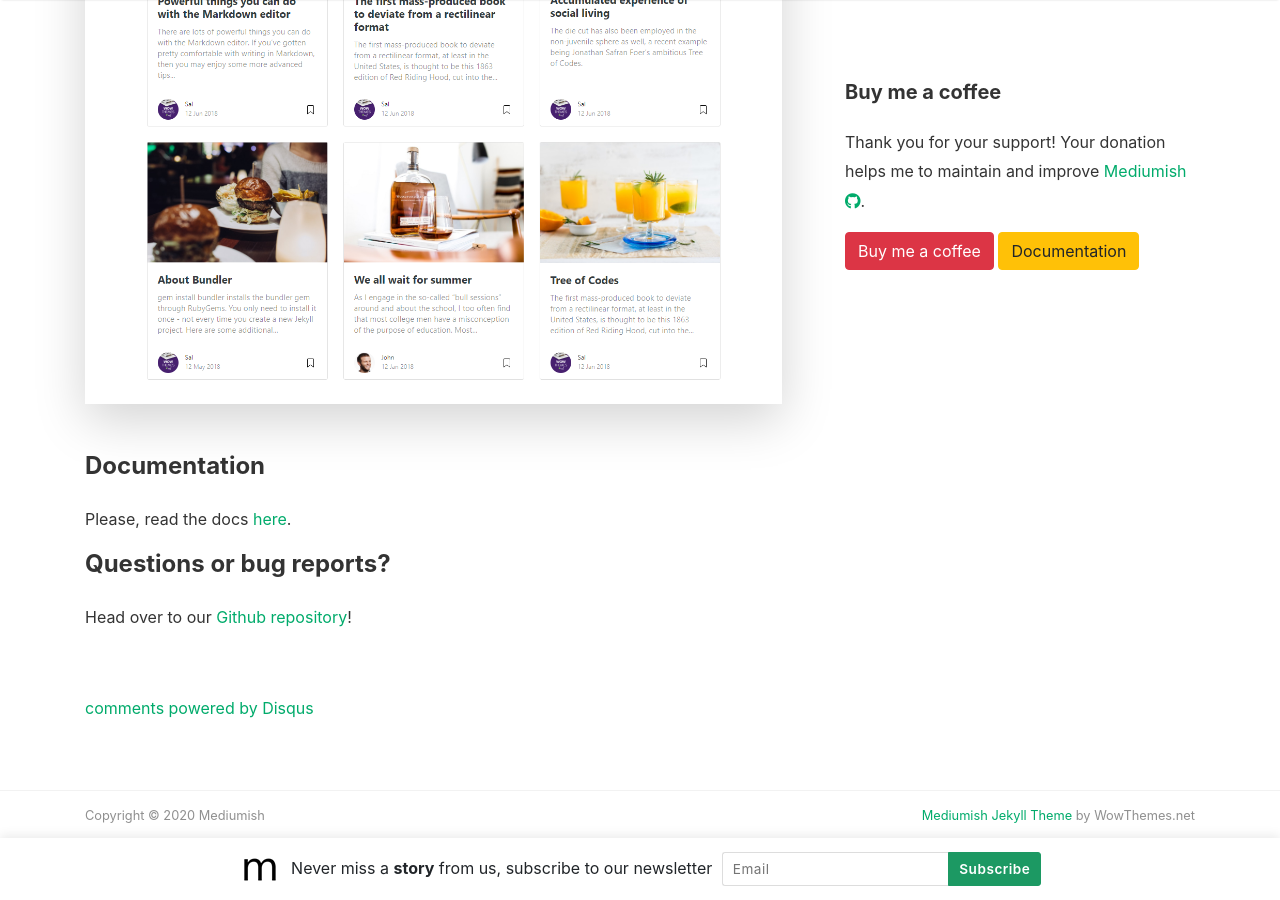
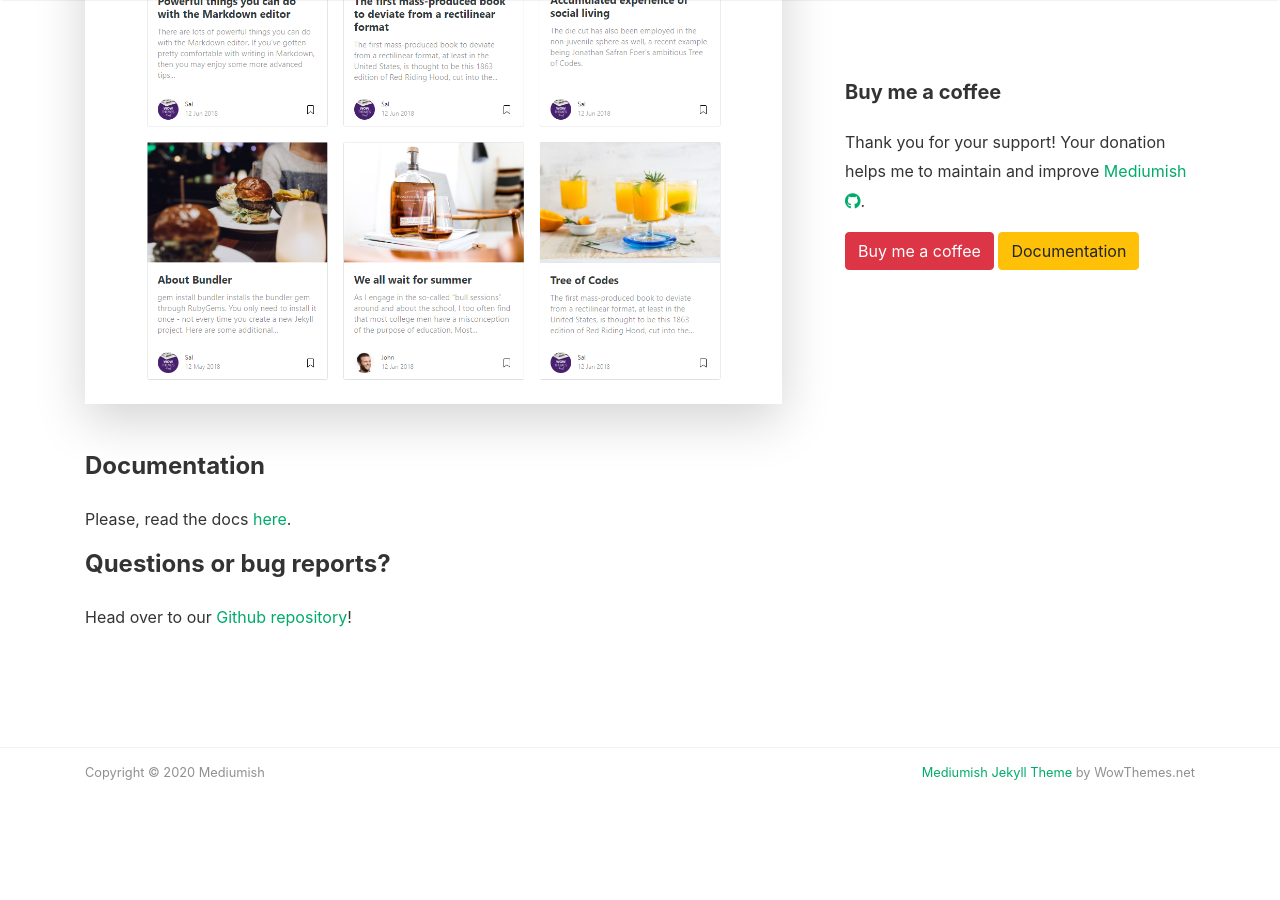
Before and after one commit to bodak/bodak.github.io, a Jekyll site: the page built from _pages/about.md, in a window 1280 px wide and 900 px high, scrolled down 895 px. Built offline with Jekyll 4.4.1, drawn with Linux system fonts in a browser that asks for light colours; nearby versions of some CDN libraries; comment, search, counter and statistics services are not loaded; after the commit the page ends 1752 px from its top, so only the background shows below that.

Commit message:
rm: adsense disqus & mailchimp

```diff
--- a/_config.yml
+++ b/_config.yml
@@ -61,12 +61,8 @@ kramdown:
     block:
       line_numbers: true
 
-# Adsense (change to "enabled" to activate, also your client id and ad slot. Create a new ad unit from your Adsense account to get the slot.)
-adsense: "disabled"
-adsense-data-ad-client: "ca-pub-3412143450191416"
-adsense-data-ad-slot: "1363087678"
 
 # Lazy Images ("enabled" or "disabled")
 lazyimages: "disabled"
 
-exclude: [changelog.md, LICENSE.txt, README.md, Gemfile, Gemfile.lock]
+exclude: [Gemfile, Gemfile.lock]
--- a/_includes/disqus.html
+++ /dev/null
@@ -1,14 +0,0 @@
-<section class="disqus">
-    <div id="disqus_thread"></div>
-    <script type="text/javascript">
-        var disqus_shortname = '{{site.disqus}}';
-        var disqus_developer = 0;
-        (function() {
-            var dsq = document.createElement('script'); dsq.type = 'text/javascript'; dsq.async = true;
-            dsq.src = window.location.protocol + '//' + disqus_shortname + '.disqus.com/embed.js';
-            (document.getElementsByTagName('head')[0] || document.getElementsByTagName('body')[0]).appendChild(dsq);
-        })();
-    </script>
-    <noscript>Please enable JavaScript to view the <a href="http://disqus.com/?ref_noscript">comments powered by Disqus.</a></noscript>
-    <a href="http://disqus.com" class="dsq-brlink">comments powered by <span class="logo-disqus">Disqus</span></a>
-</section>
--- a/_includes/share.html
+++ b/_includes/share.html
@@ -25,10 +25,5 @@
     {% if page.comments != false %}
     <div class="sep">
     </div>
-    <ul>
-        <li>
-        <a class="small smoothscroll" href="#disqus_thread"></a>
-        </li>
-    </ul>
     {% endif %}
 </div>
--- a/_layouts/default.html
+++ b/_layouts/default.html
@@ -19,18 +19,6 @@
 <script src="{{ site.baseurl }}/assets/js/jquery.min.js"></script>
 
 </head>
-
-{% if jekyll.environment == 'production' %}
-<!-- change your GA id in _config.yml -->
-<script>
-(function(i,s,o,g,r,a,m){i['GoogleAnalyticsObject']=r;i[r]=i[r]||function(){
-(i[r].q=i[r].q||[]).push(arguments)},i[r].l=1*new Date();a=s.createElement(o),
-m=s.getElementsByTagName(o)[0];a.async=1;a.src=g;m.parentNode.insertBefore(a,m)
-})(window,document,'script','//www.google-analytics.com/analytics.js','ga');
-ga('create', '{{site.google_analytics}}', 'auto');
-ga('send', 'pageview');
-</script>
-{% endif %}
 
 {% capture layout %}{% if page.layout %}layout-{{ page.layout }}{% endif %}{% endcapture %}
 <body class="{{layout}}">
@@ -123,21 +111,6 @@ ga('send', 'pageview');
     {{ content }}
 </div>
 
-{% if site.mailchimp-list %}
-<!-- Bottom Alert Bar
-================================================== -->
-<div class="alertbar">
-	<div class="container text-center">
-		<span><img src="{{ site.baseurl }}/{{ site.logo }}" alt="{{site.title}}"> &nbsp; Never miss a <b>story</b> from us, subscribe to our newsletter</span>
-        <form action="{{site.mailchimp-list}}" method="post" name="mc-embedded-subscribe-form" class="wj-contact-form validate" target="_blank" novalidate>
-            <div class="mc-field-group">
-            <input type="email" placeholder="Email" name="EMAIL" class="required email" id="mce-EMAIL" autocomplete="on" required>
-            <input type="submit" value="Subscribe" name="subscribe" class="heart">
-            </div>
-        </form>
-	</div>
-</div>
-{% endif %}
 
 </div>
 
@@ -200,9 +173,5 @@ ga('send', 'pageview');
 
 <script src="{{ site.baseurl }}/assets/js/ie10-viewport-bug-workaround.js"></script>
 
-{% if page.layout == 'post' %}
-<script id="dsq-count-scr" src="//{{site.disqus}}.disqus.com/count.js"></script>
-{% endif %}
-
 </body>
 </html>
```
Also changed, not shown: _includes/adsense-under-header.html (deleted, +0 -12 lines).
